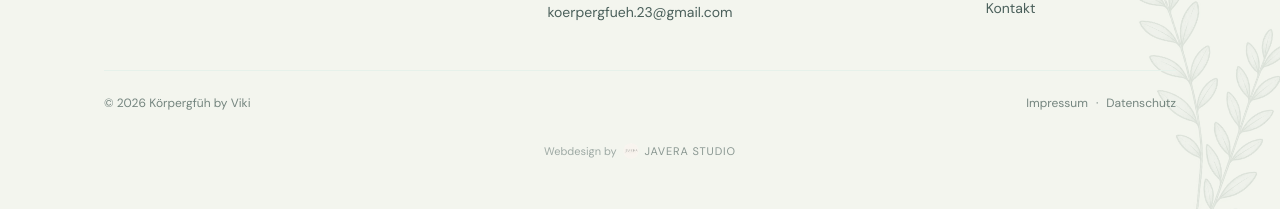
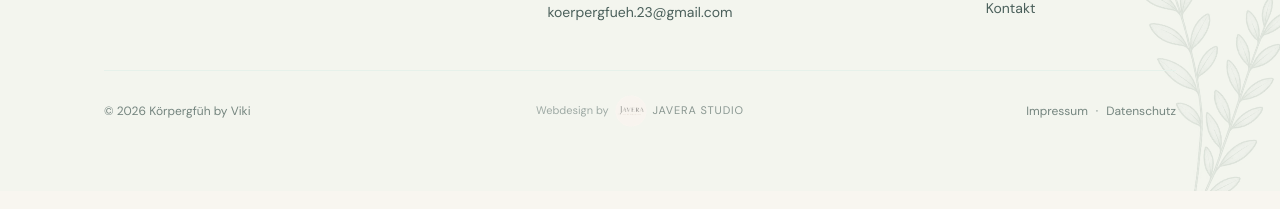
Before and after one commit to Javera-Studio/koerpergfueh, a Next.js app: page / in a window 1280 px wide. Shown: the part 9026-9235 px from the top of the page. Built offline with nearby package versions, Linux system fonts and the light colour scheme; a web font is replaced by a local one.

Commit message:
Footer: JAVERA-STUDIO-Signatur in dieselbe Zeile wie Impressum/Datenschutz, Logo doppelt so groß
Copyright, Webdesign-Credit und Rechtslinks stehen jetzt als 3-spaltige
Zeile (Copyright links, Credit zentriert, Rechtslinks rechts) statt in
zwei separaten Zeilen. Logo von 16px auf 32px vergrößert.

```diff
--- a/src/components/sections/Footer.tsx
+++ b/src/components/sections/Footer.tsx
@@ -93,11 +93,33 @@ export function Footer() {
           </div>
         </div>
 
-        <div className="mt-12 flex flex-col gap-3 border-t border-mint-pale pt-6 font-sans text-xs text-petrol/60 sm:flex-row sm:items-center sm:justify-between">
-          <p>
+        <div className="mt-12 grid grid-cols-1 items-center gap-4 border-t border-mint-pale pt-6 font-sans text-xs text-petrol/60 sm:grid-cols-3">
+          <p className="text-center sm:justify-self-start sm:text-left">
             © {year} {business.name}
           </p>
-          <nav className="flex items-center gap-2">
+
+          {/* Sehr dezente Designer-Signatur, keine Werbung – geringes
+              Gewicht, gedämpfte Farbe, minimaler Hover-Effekt. */}
+          <p className="flex items-center justify-center gap-1.5 text-[11px] text-petrol/40 sm:justify-self-center">
+            Webdesign by
+            <a
+              href="https://javera-studio.at"
+              target="_blank"
+              rel="noopener noreferrer"
+              className="group inline-flex items-center gap-1.5 text-petrol/50 transition-colors duration-300 hover:text-petrol/80"
+            >
+              <Image
+                src="/images/javera-logo.png"
+                alt="JAVERA STUDIO"
+                width={32}
+                height={32}
+                className="rounded-full opacity-70 transition-opacity duration-300 group-hover:opacity-100"
+              />
+              <span className="tracking-[0.08em]">JAVERA STUDIO</span>
+            </a>
+          </p>
+
+          <nav className="flex items-center justify-center gap-2 sm:justify-self-end">
             {legalLinks.map((link, index) => (
               <span key={link.href} className="flex items-center gap-2">
                 {index > 0 && <span aria-hidden>·</span>}
@@ -108,29 +130,6 @@ export function Footer() {
             ))}
           </nav>
         </div>
-
-        {/* Sehr dezente Designer-Signatur, keine Werbung – geringes Gewicht,
-            gedämpfte Farbe, minimaler Hover-Effekt. */}
-        <div className="mt-8 flex justify-center">
-          <p className="flex items-center gap-1.5 font-sans text-[11px] text-petrol/40">
-            Webdesign by
-            <a
-              href="https://javera-studio.at"
-              target="_blank"
-              rel="noopener noreferrer"
-              className="group inline-flex items-center gap-1.5 text-petrol/50 transition-colors duration-300 hover:text-petrol/80"
-            >
-              <Image
-                src="/images/javera-logo.png"
-                alt="JAVERA STUDIO"
-                width={16}
-                height={16}
-                className="rounded-full opacity-70 transition-opacity duration-300 group-hover:opacity-100"
-              />
-              <span className="tracking-[0.08em]">JAVERA STUDIO</span>
-            </a>
-          </p>
-        </div>
       </div>
     </footer>
   );
```
